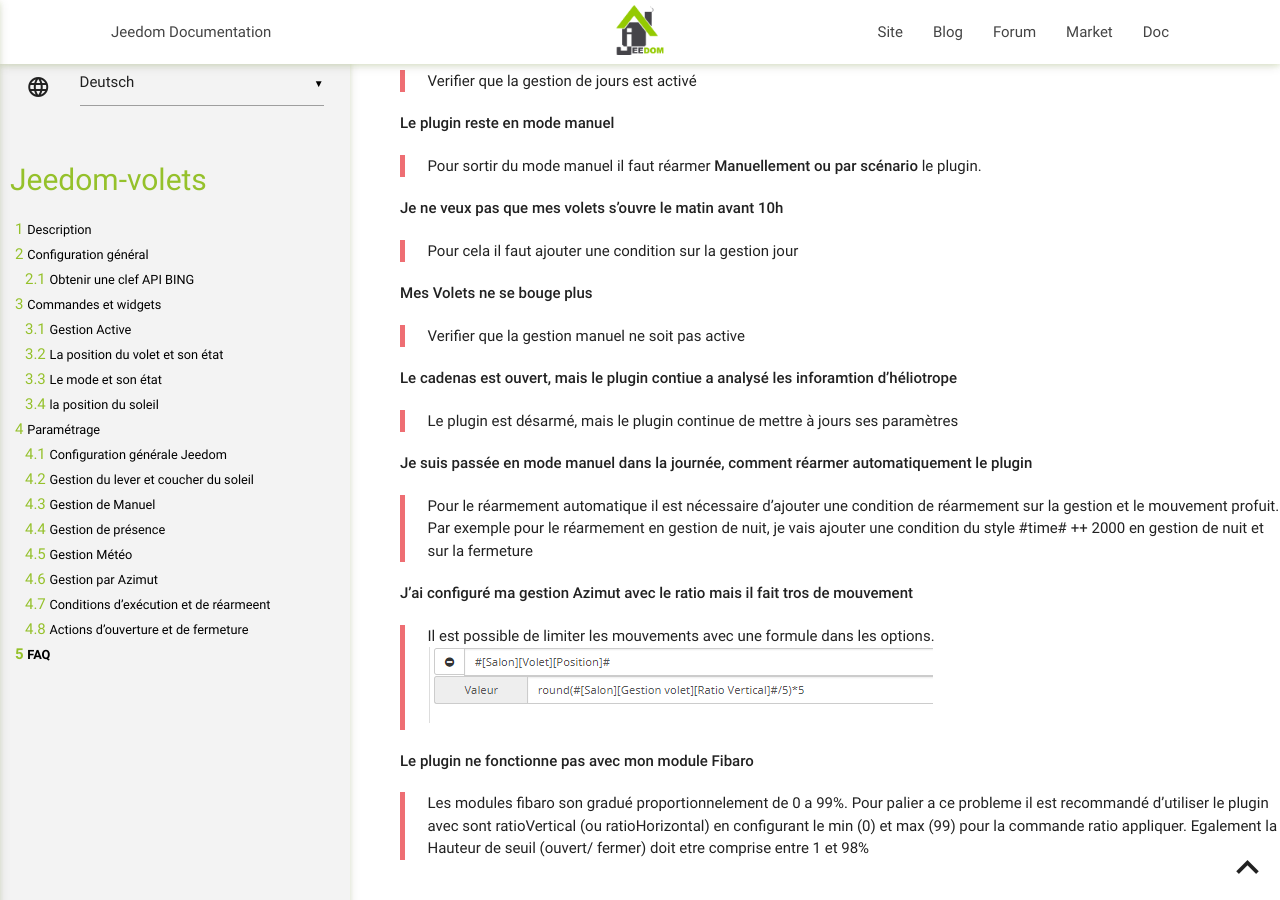
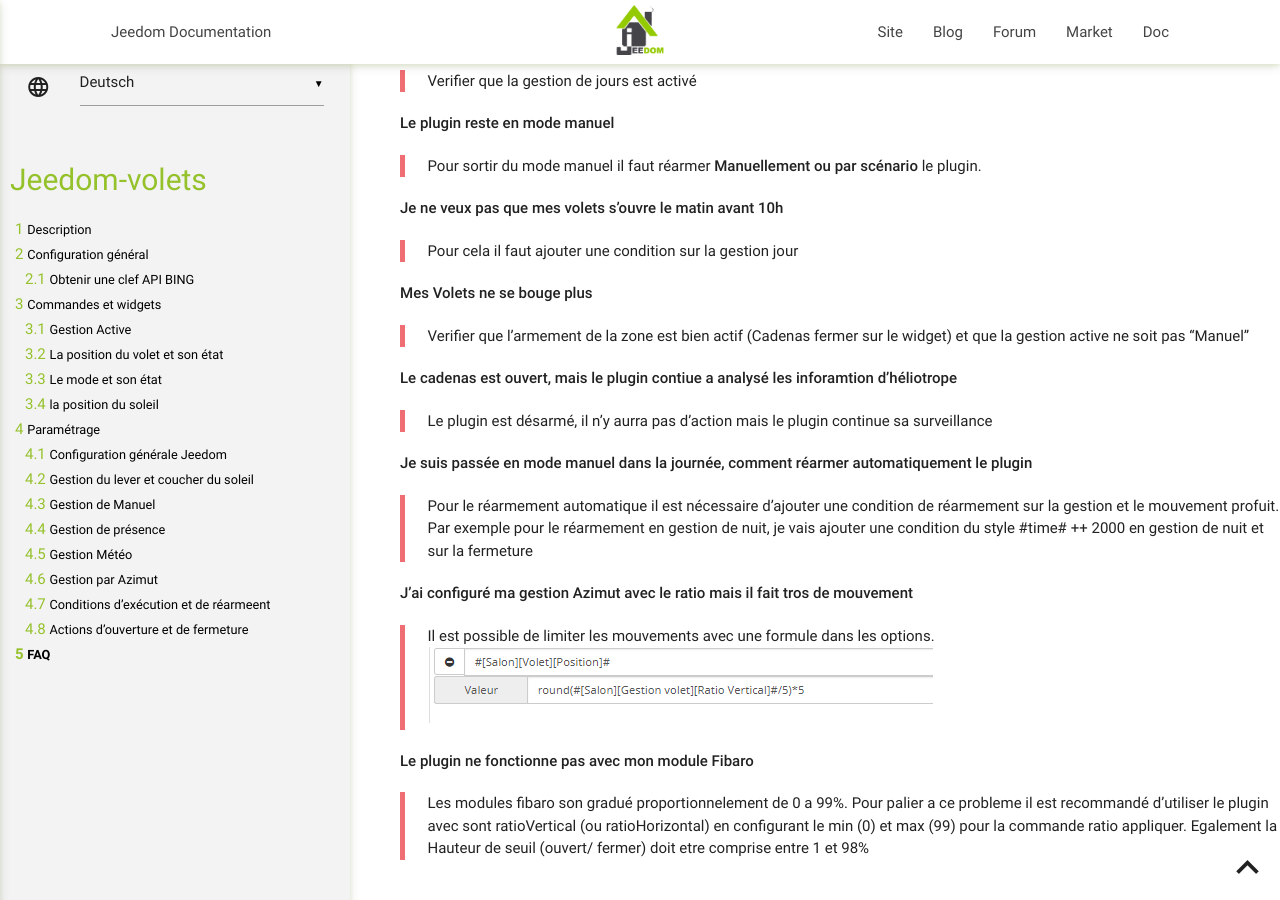
Before and after one commit to ndy913/Jeedom-Volets, a Jekyll site: the page built from docs/de_DE/index.md, in a window 1280 px wide and 900 px high, scrolled down 10664 px. Built offline with Jekyll 4.4.1, drawn with Linux system fonts in a browser that asks for light colours; our own code applies the rules of GitHub Pages for plain Markdown files.

Commit message:
[ROBOT] Action all

```diff
--- a/docs/de_DE/index.md
+++ b/docs/de_DE/index.md
@@ -284,10 +284,10 @@ FAQ
 > Pour cela il faut ajouter une condition sur la gestion jour
 
 **Mes Volets ne se bouge plus**
-> Verifier que la gestion manuel ne soit pas active
+> Verifier que l'armement de la zone est bien actif (Cadenas fermer sur le widget) et que la gestion active ne soit pas "Manuel"
 
 **Le cadenas est ouvert, mais le plugin contiue a analysé les inforamtion d'héliotrope**
-> Le plugin est désarmé, mais le plugin continue de mettre à jours ses paramètres
+> Le plugin est désarmé, il n'y aurra pas d'action mais le plugin continue sa surveillance
 
 **Je suis passée en mode manuel dans la journée, comment réarmer automatiquement le plugin**
 > Pour le réarmement automatique il est nécessaire d'ajouter une condition de réarmement sur la gestion et le mouvement profuit.
```
Also changed, not shown: docs/en_US/index.md (+2 -2 lines), docs/es_ES/index.md (+2 -2 lines).
